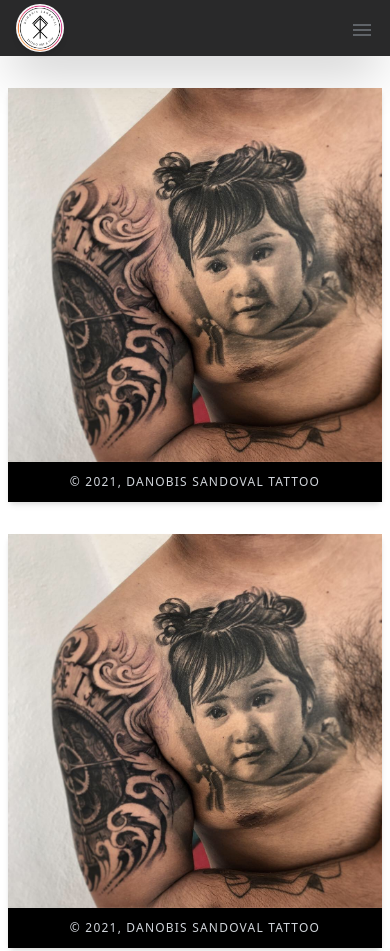
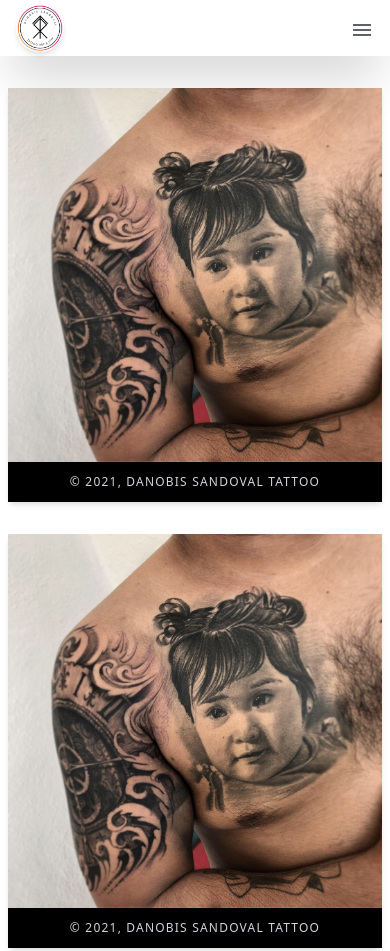
Before and after one commit to tdelgio/dano, a Gatsby site: page /portafolio in a window 390 px wide. Shown: the top 951 px of the page. Built offline with nearby package versions, Linux system fonts and the light colour scheme; Gatsby itself is replaced by a stand-in of ours; a web font is replaced by a local one.

Commit message:
rm bg on mobilenav

```diff
--- a/src/components/DataSection/Portafolio/Portafolio.js
+++ b/src/components/DataSection/Portafolio/Portafolio.js
@@ -8,7 +8,7 @@ import { NavbarData } from "../../Navbar"
 const Portafolio = () => {
   return (
     <div className="block -mb-6 ">
-      <div className="z-50 h-14 bg-gray-dark">
+      <div className="z-50 h-14 lg:bg-gray-dark">
         <NavbarData />
       </div>
       <div className="z-0 absolute top-14 bottom-0">
```
